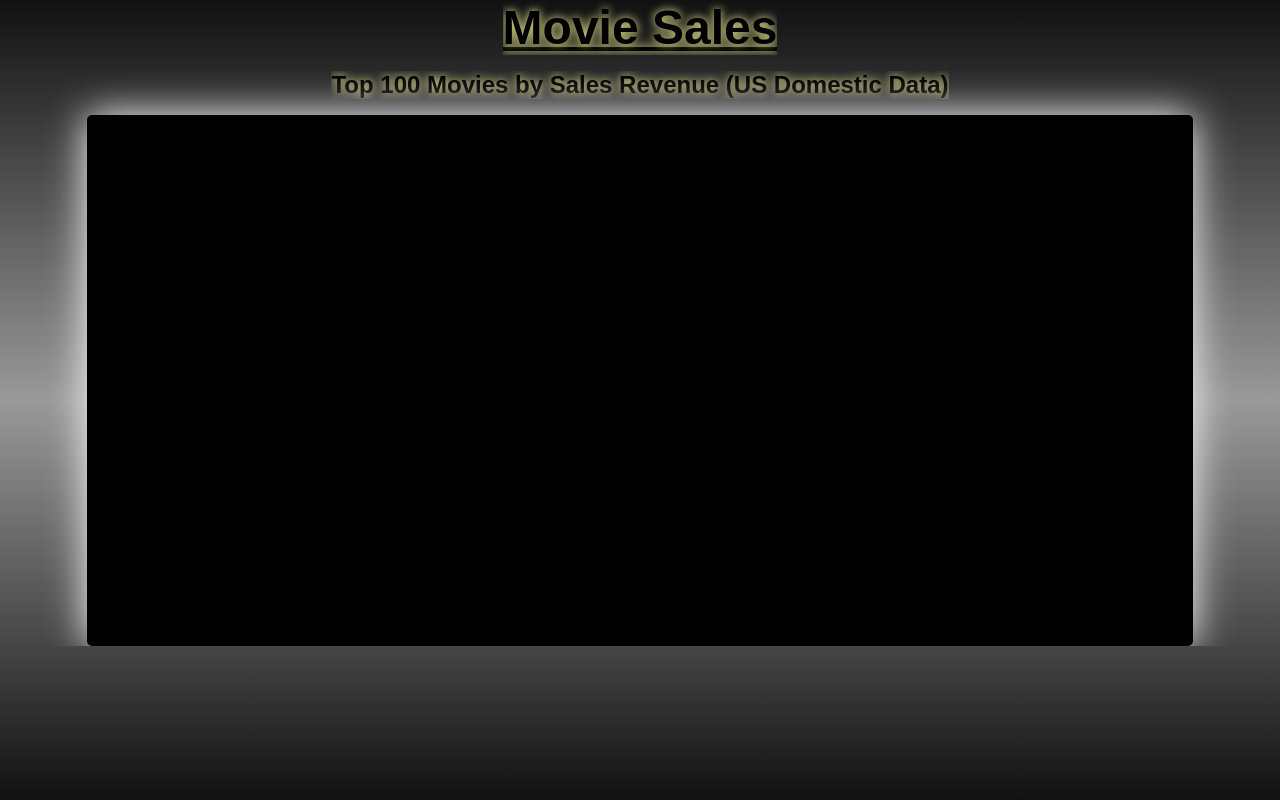
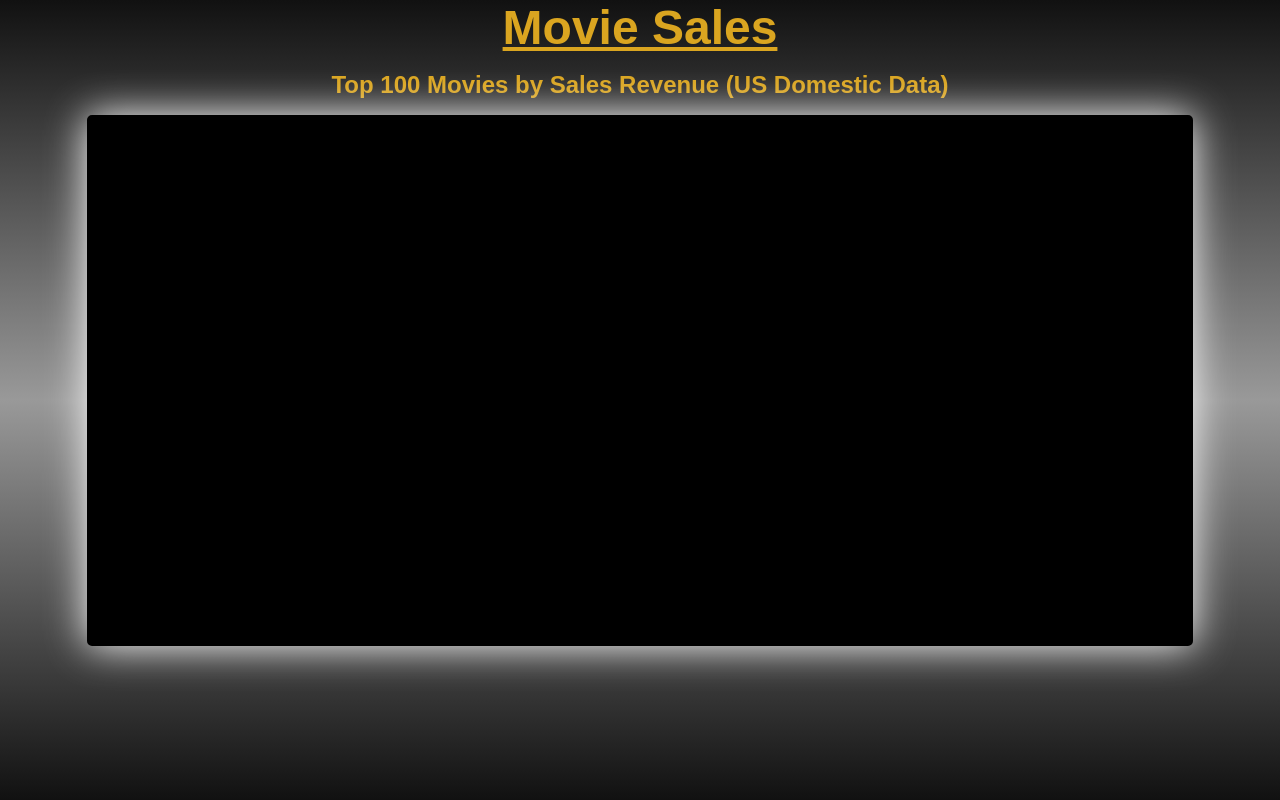
Before and after one commit to FranSCoder/movie-sales, a plain HTML site: page index.html in a window 1280 px wide. Drawn offline with nearby package versions, Linux system fonts and the light colour scheme; no server answers.

Commit message:
feat: change color h1

```diff
--- a/styles/styles.scss
+++ b/styles/styles.scss
@@ -1,22 +1,17 @@
 * {
-    font-family:'Source Sans Pro', sans-serif;
+  font-family: 'Source Sans Pro', sans-serif;
   margin: 0;
   user-select: none;
-    overflow: hidden;
 }
 
 body {
   height: 100vh;
   min-width: fit-content;
-    background: linear-gradient(
-        #111,
-        #999 50%,
-        #111 100%
-    );
+  background: linear-gradient(#111, #999 50%, #111 100%);
 }
 
-
-h1, h3 {
+h1,
+h3 {
   font-family: 'ITC Benguiat W01', 'Source Sans Pro', sans-serif;
   margin-bottom: 1rem;
   text-shadow: 0 0 10px lighten(yellow, 30%);
@@ -68,7 +63,7 @@ div#tooltip {
   background: darken(gray, 40%);
   color: white;
   box-shadow: -2px 2px 10px black;
-    border: 2px solid white;;
+  border: 2px solid white;
   border-radius: 10px;
   pointer-events: none;
 }
```
Also changed, not shown: styles/styles.css, 1 other file. Lines whose indentation alone changed are shown as unchanged.
